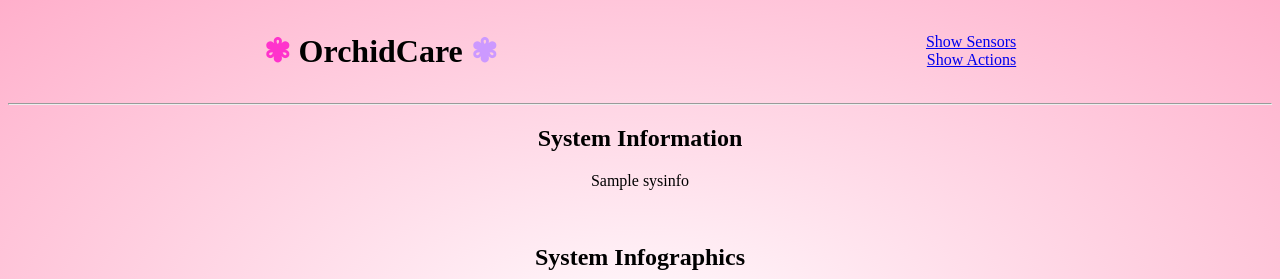
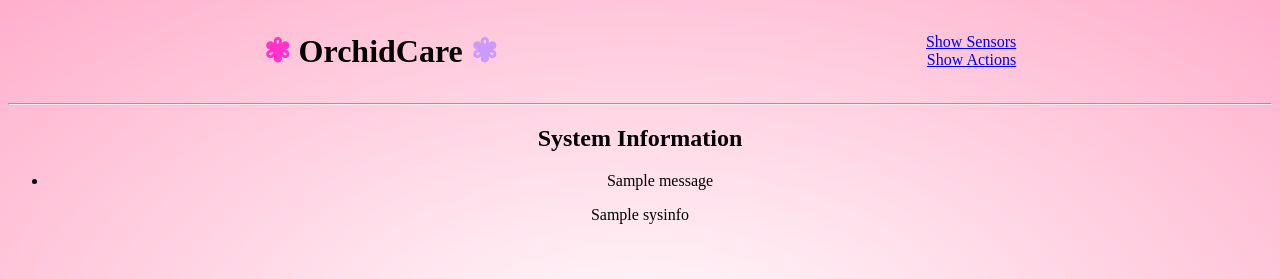
Before and after one commit to igrowing/Orchids, a Django app: template orchid_app/templates/orchid_app/sysinfo_list.html in a window 1280 px wide. Shown: the top 279 px of the page. Run offline with Django 3.2, Linux system fonts and the light colour scheme; the template is opened without the code that fills it: most values are stand-ins (such as "Sample title", 1, 10 or a date in 2020); one stand-in notice (Sample message) is shown; parts of the project's set-up code (start-up, migrations or seed data) failed here and were passed over; some libraries are stand-ins or nearby versions.

Commit message:
Messages added to sysinfo page.

```diff
--- a/orchid_app/templates/orchid_app/sysinfo_list.html
+++ b/orchid_app/templates/orchid_app/sysinfo_list.html
@@ -23,6 +23,13 @@ filter: progid:DXImageTransform.Microsoft.gradient( startColorstr='#fffcfe', end
 <hr>
 {% if sysinfo %}
 <h2 align="center">System Information</h2>
+{% if messages %}
+<ul class="messages">
+    {% for message in messages %}
+    <li{% if message.tags %} class="{{ message.tags }}"{% endif %}> {{ message }} </li>
+    {% endfor %}
+</ul>
+{% endif %}
 <p>
 {{ sysinfo|safe }}
 </p>
```
